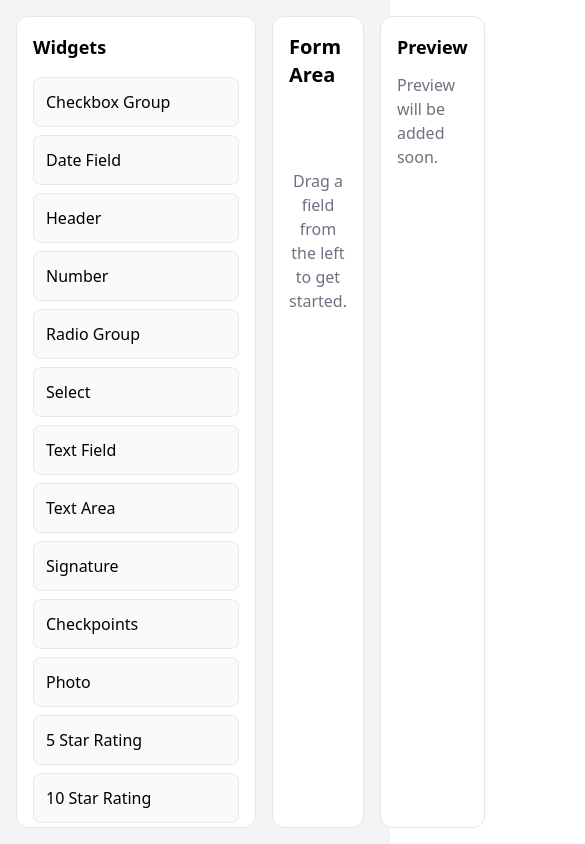
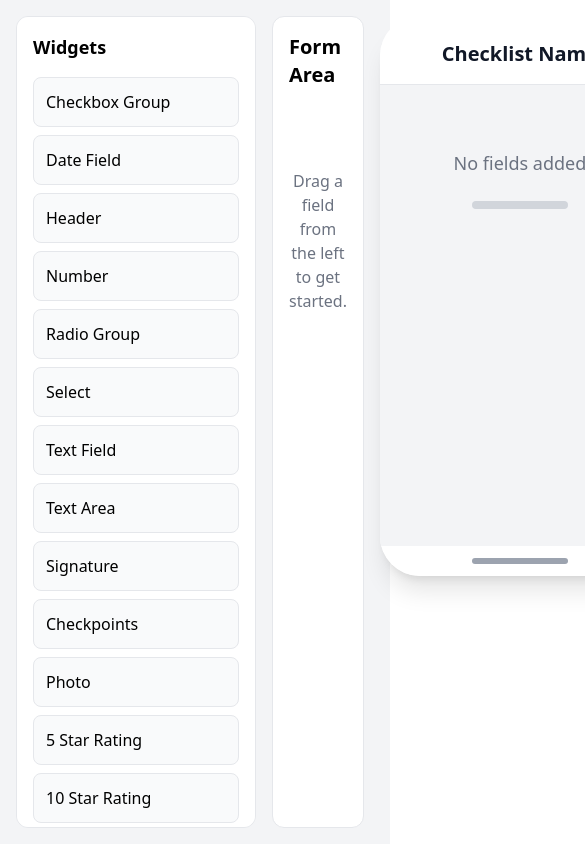
Before and after one commit to SelvakumarSelladurai/Form-Builder, a React app: page / in a window 390 px wide. Shown: the top 844 px of the page, 585 px wide, since content can reach past the window. Built offline with nearby package versions, Linux system fonts and the light colour scheme; the HTML template or start-up script is replaced by a standard one.

Commit message:
enhance : improvement the mobile panel and enhance with daisyui

```diff
--- a/src/Library/builder/dropzone/DroppableCard.jsx
+++ b/src/Library/builder/dropzone/DroppableCard.jsx
@@ -11,7 +11,7 @@ export default function DroppableCard({ id, index, children }) {
     item: { id, index },
   });
 
-  const [, drop] = useDrop({
+  const [dropping, drop] = useDrop({
     accept: "FIELD_CARD",
     hover(item, monitor) {
       if (!ref.current) return;
--- a/src/Library/builder/pages/BuilderPage.jsx
+++ b/src/Library/builder/pages/BuilderPage.jsx
@@ -1,30 +1,27 @@
 import { DndProvider } from "react-dnd";
 import { HTML5Backend } from "react-dnd-html5-backend";
 
-import Fields from "../fieldbar/Fields";        // LEFT PANEL — Widgets
-import DropArea from "../dropzone/DropArea";    // CENTER — Canvas
-// import MobilePreview from "../preview/MobilePreview"; // RIGHT (later)
+import Fields from "../fieldbar/Fields";
+import DropArea from "../dropzone/DropArea";
+import MobilePreview from "../preview/MobilePreview";
 
 export default function BuilderPage() {
   return (
     <DndProvider backend={HTML5Backend}>
       <div className="flex w-full h-screen bg-gray-100 p-4 gap-4">
 
-        {/* LEFT: FIELD BAR */}
         <div className="w-60">
           <Fields />
         </div>
 
-        {/* CENTER: DROP AREA */}
         <div className="flex-1">
           <DropArea />
         </div>
 
-        {/* RIGHT: PREVIEW (optional for now) */}
-        <div className="w-80 bg-white border rounded-xl p-4">
-          <h2 className="text-lg font-semibold">Preview</h2>
-          <p className="text-gray-500 mt-3">Preview will be added soon.</p>
-        </div>
+
+            <div>
+              <MobilePreview />
+            </div>
 
       </div>
     </DndProvider>
--- /dev/null
+++ b/src/Library/builder/preview/MobilePreview.jsx
@@ -0,0 +1,47 @@
+import Preview from "../preview/Preview";
+
+export default function MobilePreview({
+  fields = [],
+  checklistTitle = "Checklist Name",
+}) {
+  return (
+    <div className="w-full flex justify-center items-start">
+
+      <div
+        className="bg-white shadow-xl rounded-[40px] overflow-hidden flex flex-col"
+        style={{
+          width: "280px",
+          height: "560px",
+          borderRadius: "40px",
+        }}
+      >
+
+        <div className="pt-6 pb-4 text-center border-b bg-white">
+          <h2 className="text-xl font-bold text-gray-900">
+            {checklistTitle}
+          </h2>
+        </div>
+
+        <div className="flex-1 overflow-y-auto p-6 bg-gray-100 text-center">
+          {fields.length === 0 ? (
+            <>
+              <p className="text-gray-500 text-lg mt-10">
+                No fields added
+              </p>
+              <div className="flex justify-center mt-6">
+                <div className="w-24 h-2 rounded-full bg-gray-300"></div>
+              </div>
+            </>
+          ) : (
+            <Preview fields={fields} />
+          )}
+        </div>
+
+        <div className="py-3 flex justify-center bg-white">
+          <div className="w-24 h-1.5 bg-gray-400 rounded-full"></div>
+        </div>
+
+      </div>
+    </div>
+  );
+}
--- /dev/null
+++ b/src/Library/builder/preview/Preview.jsx
@@ -0,0 +1,13 @@
+import Widget from "../fieldcard/Widget";
+
+export default function Preview({ fields }) {
+  return (
+    <div className="space-y-4">
+      {fields.map((fields, index) => (
+        <div key={index} className="p-3 bg-gray-50 rounded-lg border">
+          <Widget index={index} />
+        </div>
+      ))}
+    </div>
+  );
+}
```
